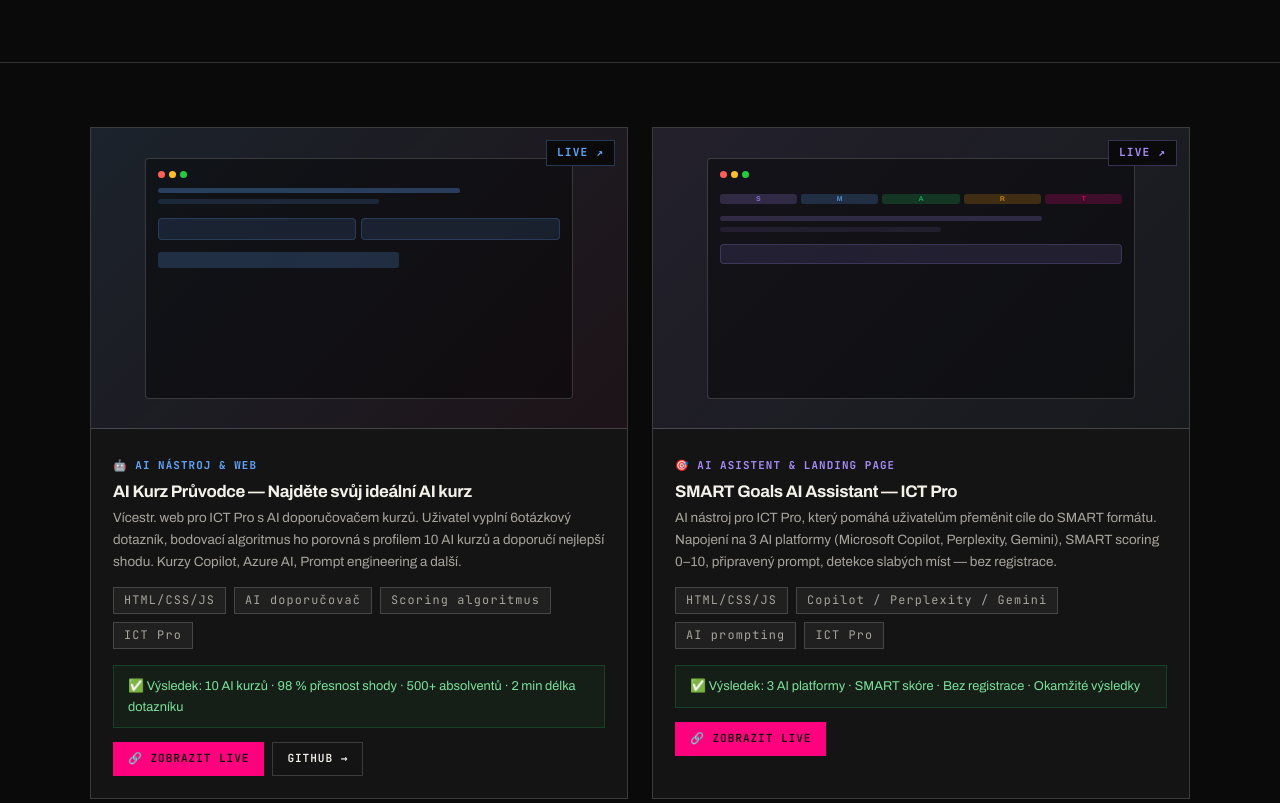
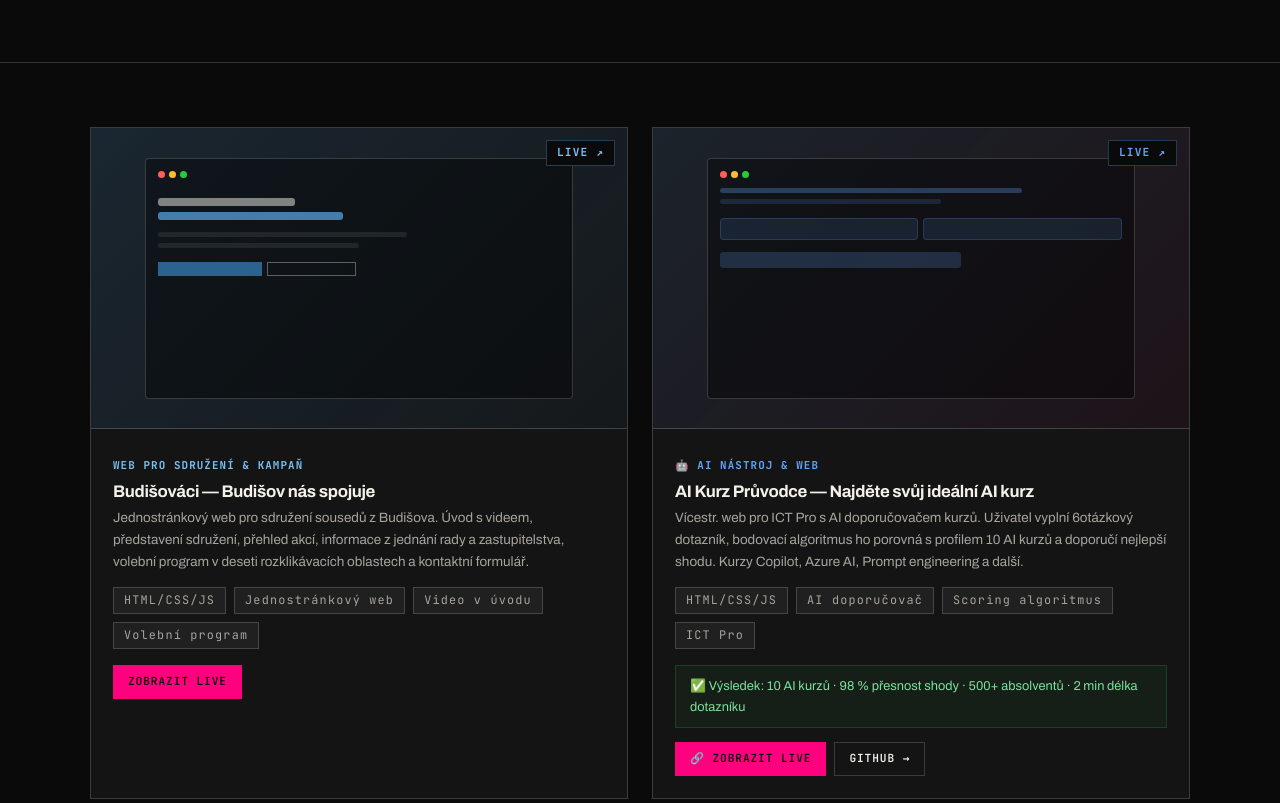
Before and after one commit to klaraaah/klarahomolkovaa, a plain HTML site: page portfolio.html in a window 1280 px wide. Shown: the part 580-1383 px from the top of the page. Drawn offline with Linux system fonts and the light colour scheme.

Commit message:
feat: přidat web Budišováci do portfolia
Co-Authored-By: Claude Fable 5.2 <noreply@anthropic.com>
Claude-Session: https://claude.ai/code/session_01HSEAytfvkcNAK2ShiAbUH4

```diff
--- a/portfolio.html
+++ b/portfolio.html
@@ -148,6 +148,38 @@ footer{padding:36px 0;border-top:1px solid var(--border-subtle);position:relativ
 <section style="padding:0 0 60px;position:relative;z-index:1" id="main-content">
   <div class="container">
     <div class="projects-grid" id="projectsGrid">
+
+      <!-- PROJEKT: Budišováci -->
+      <div class="project-card" data-type="web">
+        <div class="project-preview" style="background:linear-gradient(135deg,rgba(56,132,196,.16),rgba(56,132,196,.04))">
+          <div class="mock-screen">
+            <div class="mock-bar-s"><div class="mock-dot" style="background:#ff5f56"></div><div class="mock-dot" style="background:#ffbd2e"></div><div class="mock-dot" style="background:#27c93f"></div></div>
+            <div class="mock-line" style="width:34%;background:rgba(244,241,234,.5);height:8px;margin-top:10px"></div>
+            <div class="mock-line" style="width:46%;background:rgba(86,160,220,.75);height:8px"></div>
+            <div class="mock-line" style="width:62%;margin-top:6px"></div>
+            <div class="mock-line" style="width:50%"></div>
+            <div style="display:flex;gap:5px;margin-top:8px">
+              <div style="height:14px;width:26%;background:rgba(56,132,196,.7)"></div>
+              <div style="height:14px;width:22%;border:1px solid rgba(244,241,234,.35)"></div>
+            </div>
+          </div>
+          <div class="project-tag" style="color:#7cc0f2;border-color:rgba(86,160,220,.35)">Live ↗</div>
+        </div>
+        <div class="project-body">
+          <span class="project-type" style="color:#7cc0f2">Web pro sdružení &amp; kampaň</span>
+          <h3>Budišováci — Budišov nás spojuje</h3>
+          <p class="desc">Jednostránkový web pro sdružení sousedů z Budišova. Úvod s videem, představení sdružení, přehled akcí, informace z jednání rady a zastupitelstva, volební program v deseti rozklikávacích oblastech a kontaktní formulář.</p>
+          <div class="project-meta">
+            <span class="meta-tag">HTML/CSS/JS</span>
+            <span class="meta-tag">Jednostránkový web</span>
+            <span class="meta-tag">Video v úvodu</span>
+            <span class="meta-tag">Volební program</span>
+          </div>
+          <div class="project-links">
+            <a href="https://www.budisovaci.cz" target="_blank" rel="noopener" class="proj-link primary">Zobrazit live</a>
+          </div>
+        </div>
+      </div>
 
       <!-- PROJEKT 1: AI Kurz Průvodce -->
       <div class="project-card" data-type="ai">
```
